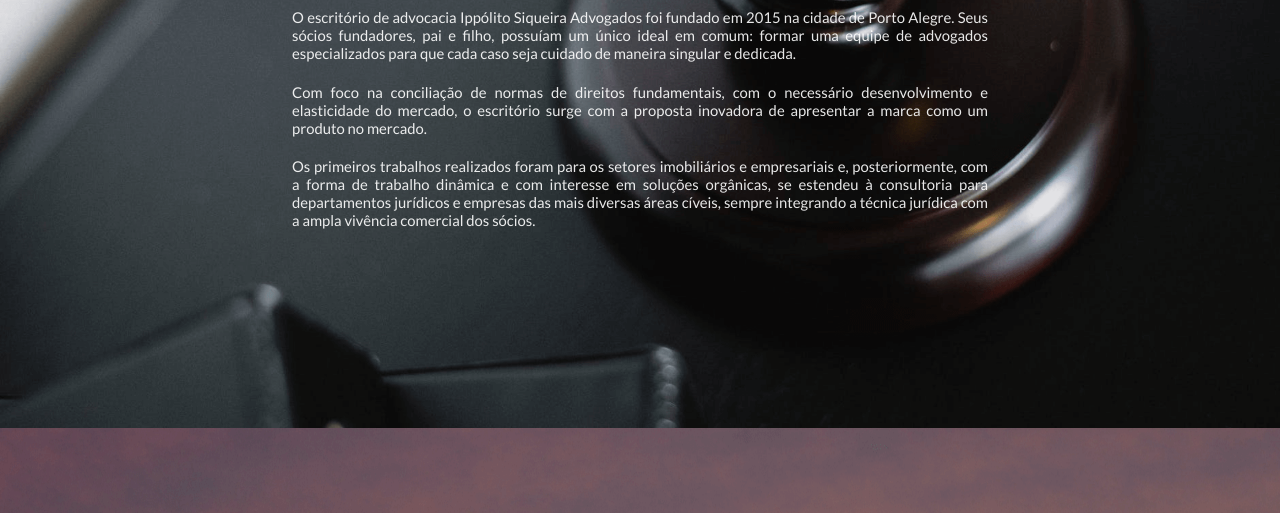
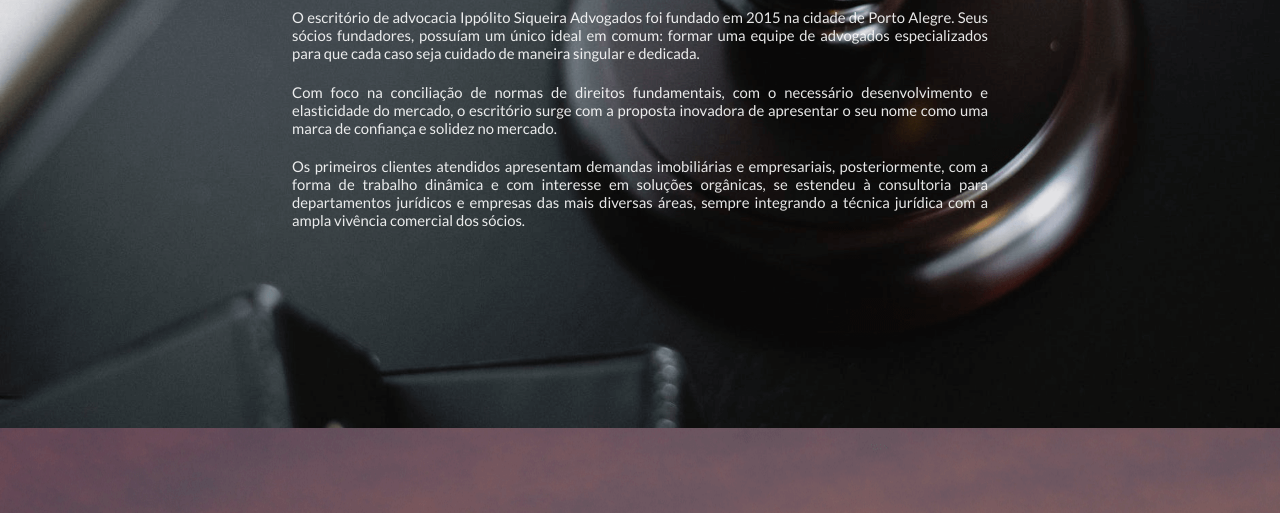
Before and after one commit to anderama/ippolito-siqueira, a plain HTML site: page sobre.html in a window 1280 px wide. Shown: the part 287-800 px from the top of the page. Drawn offline with nearby package versions, Linux system fonts and the light colour scheme.

Commit message:
Ultimas alterações

```diff
--- a/scss/_home.scss
+++ b/scss/_home.scss
@@ -656,7 +656,7 @@
     .blocks {
       display: flex;
       justify-content: center;
-      align-items: center;
+      align-items: flex-start;
       margin-top: 3.6rem;
       .card-block {
         margin-right: 1.6rem;
@@ -671,10 +671,11 @@
     .container {
       .blocks {
         flex-direction: column;
+        align-items: center;
         .card-block {
           display: flex;
           &:last-child {
-            margin-right: 1.6rem;
+            margin-right: 0;
           }
           .card {
             &:first-child {
@@ -687,6 +688,7 @@
   }
   @include responsive(480px) {
     .blocks {
+      align-items: center;
       .card-block {
         margin-right: 0 !important;
       }
--- a/sobre.html
+++ b/sobre.html
@@ -40,17 +40,18 @@
       <div class="container">
         <h4 data-aos="fade-down">Nossa História</h4>
         <h2 data-aos="fade-down">IPPÓLITO SIQUEIRA ADVOGADOS</h2>
-        <p data-aos="fade-left">O escritório de advocacia Ippólito Siqueira Advogados foi fundado em 2015
-          na cidade de Porto Alegre. Seus sócios fundadores, pai e filho, possuíam um
-          único ideal em comum: formar uma equipe de advogados especializados para que
+        <p data-aos="fade-left">O escritório de advocacia Ippólito Siqueira Advogados
+          foi fundado em 2015 na cidade de Porto Alegre. Seus sócios fundadores,
+          possuíam um único ideal em comum: formar uma equipe de advogados especializados para que
           cada caso seja cuidado de maneira singular e dedicada.</p>
-        <p data-aos="fade-right">Com foco na conciliação de normas de direitos fundamentais, com o necessário
-          desenvolvimento e elasticidade do mercado, o escritório surge com a proposta
-          inovadora de apresentar a marca como um produto no mercado.</p>
-        <p data-aos="fade-up">Os primeiros trabalhos realizados foram para os setores imobiliários e empresariais
-          e, posteriormente, com a forma de trabalho dinâmica e com interesse em soluções orgânicas,
-          se estendeu à consultoria para departamentos jurídicos e empresas das mais diversas áreas
-          cíveis, sempre integrando a técnica jurídica com a ampla vivência comercial dos sócios.</p>
+        <p data-aos="fade-right">Com foco na conciliação de normas de direitos fundamentais,
+          com o necessário desenvolvimento e elasticidade do mercado, o escritório surge com
+          a proposta inovadora de apresentar o seu nome como uma marca de confiança e solidez no mercado.</p>
+        <p data-aos="fade-up">Os primeiros clientes atendidos apresentam demandas imobiliárias
+          e empresariais, posteriormente, com a forma de trabalho dinâmica e com interesse
+          em soluções orgânicas, se estendeu à consultoria para departamentos jurídicos e
+          empresas das mais diversas áreas, sempre integrando a técnica jurídica com
+          a ampla vivência comercial dos sócios.</p>
       </div>
     </div>
   </section>
```
Also changed, not shown: nossosAdvogados.html (+1 -0 lines), servicos.html (+0 -4 lines), scss/style.css, 1 other file.
